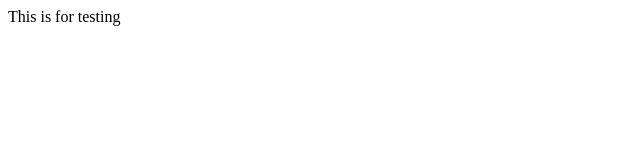
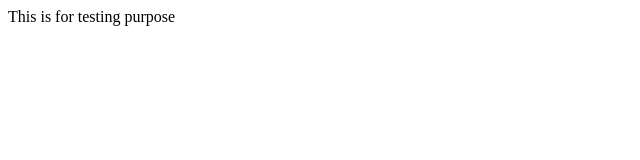
Before and after one commit to rajgunuputi/git-demo1, a plain HTML site: page web/index.html in a window 1280 px wide. Shown: the full height of the page, 0-640 px from the left. Drawn offline with Linux system fonts and the light colour scheme.

Commit message:
updated index file

```diff
--- a/web/index.html
+++ b/web/index.html
@@ -1,4 +1,4 @@
 <head>
-</h1> This is for testing</h1>
+</h1> This is for testing purpose</h1>
 
 </head>
```
